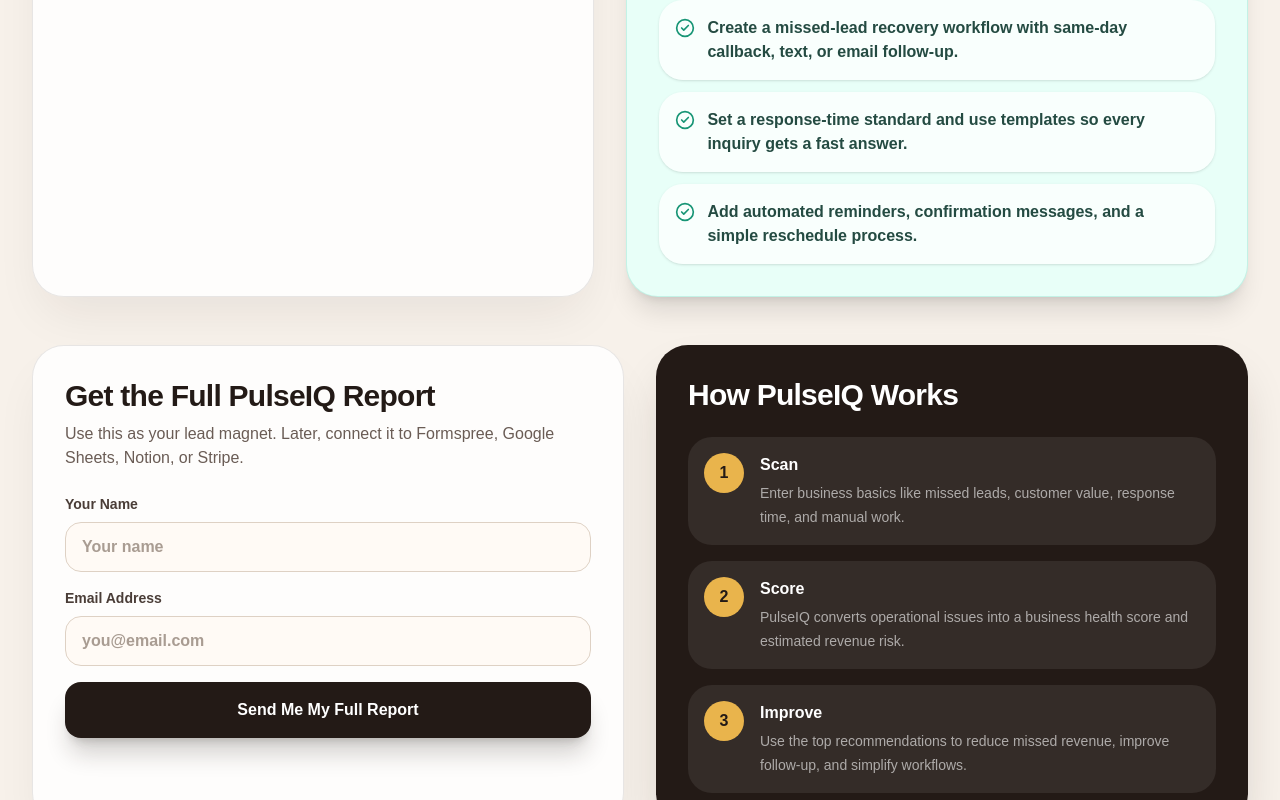
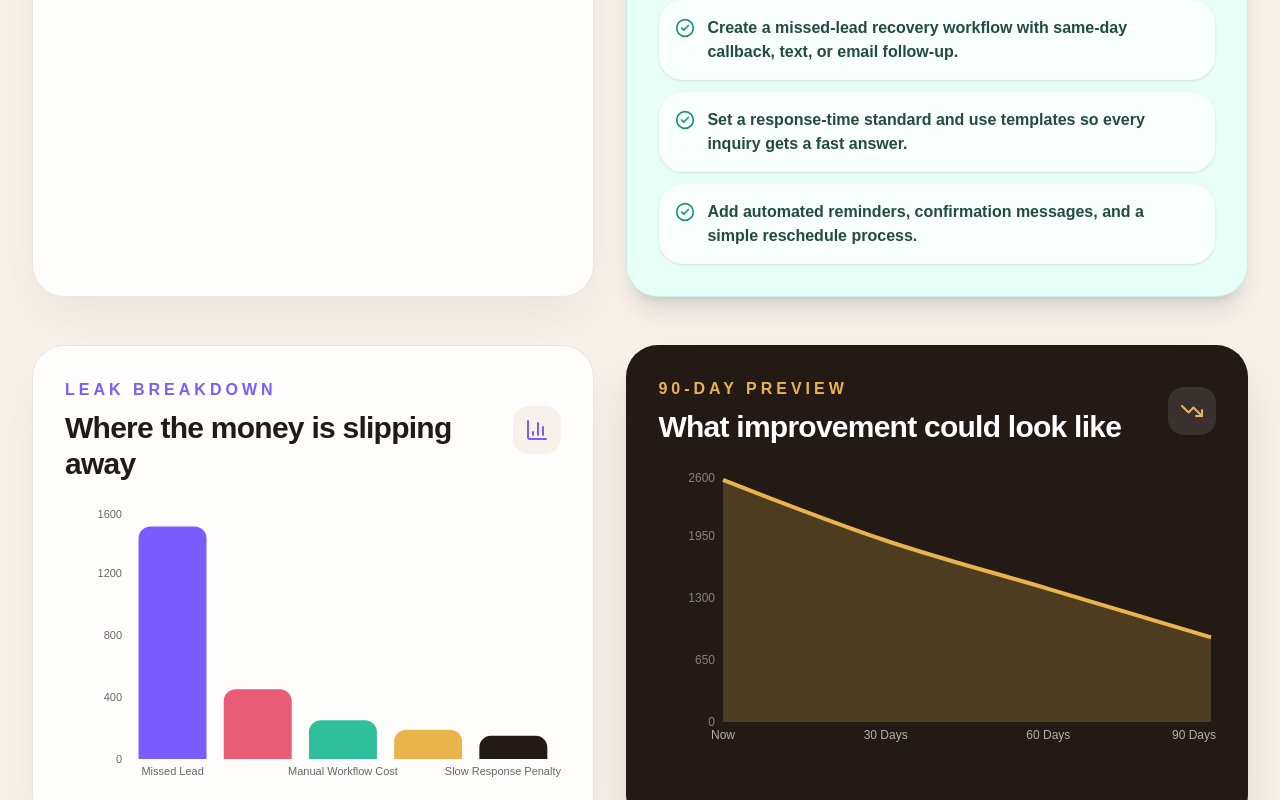
Before and after one commit to aundreanapper12-gif/pulseiqop, a Next.js app: page / in a window 1280 px wide. Shown: the part 2000-2800 px from the top of the page. Built offline with nearby package versions, Linux system fonts and the light colour scheme.

Commit message:
Install recharts charts

```diff
--- a/app/page.tsx
+++ b/app/page.tsx
@@ -8,6 +8,7 @@ import {
   Calculator,
   CheckCircle2,
   Download,
+  FileText,
   Mail,
   ShieldCheck,
   Sparkles,
@@ -15,6 +16,7 @@ import {
   Users,
   Zap,
 } from "lucide-react";
+import { Area, AreaChart, Bar, BarChart, Cell, Pie, PieChart, ResponsiveContainer, Tooltip, XAxis, YAxis } from "recharts";
 
 type IndustryKey = "general" | "salon" | "law" | "contractor" | "medspa" | "realestate" | "callcenter";
 
@@ -135,6 +137,24 @@ export default function PulseIQRevenueLeakScanner() {
     if (form.manualHours > 5) recommendations.push("Automate repetitive admin work with intake forms, scheduling tools, saved replies, or AI-assisted templates.");
     if (recommendations.length === 0) recommendations.push("Your operations look stable. Next, track conversion rate, retention, and repeat customer value.");
 
+    const chartData = leaks.slice(0, 5).map((leak) => ({
+      name: leak.label.replace(" Revenue", ""),
+      value: Math.round(leak.amount),
+    }));
+
+    const improvementData = [
+      { label: "Now", leak: Math.round(estimatedMonthlyLeak) },
+      { label: "30 Days", leak: Math.round(estimatedMonthlyLeak * 0.75) },
+      { label: "60 Days", leak: Math.round(estimatedMonthlyLeak * 0.55) },
+      { label: "90 Days", leak: Math.round(estimatedMonthlyLeak * 0.35) },
+    ];
+
+    const beforeAfter = {
+      current: Math.round(estimatedMonthlyLeak),
+      improved: Math.round(estimatedMonthlyLeak * 0.35),
+      recovered: Math.round(estimatedMonthlyLeak * 0.65),
+    };
+
     return {
       estimatedMonthlyLeak,
       annualLeak,
@@ -142,6 +162,9 @@ export default function PulseIQRevenueLeakScanner() {
       score,
       riskLevel,
       leaks,
+      chartData,
+      improvementData,
+      beforeAfter,
       recommendations: recommendations.slice(0, 3),
       focus: industryPresets[form.industry].focus,
     };
@@ -336,6 +359,88 @@ export default function PulseIQRevenueLeakScanner() {
           </div>
         </section>
 
+        <section className="mt-12 grid gap-8 lg:grid-cols-[0.95fr_1.05fr]">
+          <Card className="rounded-[2rem] border border-[#231a16]/10 bg-white/85 p-6 shadow-2xl shadow-[#231a16]/8 backdrop-blur md:p-8">
+            <div className="flex items-center justify-between gap-4">
+              <div>
+                <p className="font-black uppercase tracking-[0.25em] text-[#7a5cff]">Leak Breakdown</p>
+                <h2 className="mt-2 text-3xl font-black tracking-tight">Where the money is slipping away</h2>
+              </div>
+              <div className="rounded-2xl bg-[#f7f1ea] p-3 text-[#7a5cff]"><BarChart3 className="h-6 w-6" /></div>
+            </div>
+            <div className="mt-6 h-72">
+              <ResponsiveContainer width="100%" height="100%">
+                <BarChart data={results.chartData}>
+                  <XAxis dataKey="name" tick={{ fontSize: 11 }} axisLine={false} tickLine={false} />
+                  <YAxis tick={{ fontSize: 11 }} axisLine={false} tickLine={false} />
+                  <Tooltip formatter={(value: number) => money(value)} />
+                  <Bar dataKey="value" radius={[12, 12, 0, 0]}>
+                    {results.chartData.map((_, index) => (
+                      <Cell key={index} fill={["#7a5cff", "#e85d75", "#2fbf9b", "#e9b44c", "#231a16"][index % 5]} />
+                    ))}
+                  </Bar>
+                </BarChart>
+              </ResponsiveContainer>
+            </div>
+          </Card>
+
+          <Card className="rounded-[2rem] bg-[#231a16] p-6 text-white shadow-2xl shadow-[#231a16]/20 md:p-8">
+            <div className="flex items-center justify-between gap-4">
+              <div>
+                <p className="font-black uppercase tracking-[0.25em] text-[#e9b44c]">90-Day Preview</p>
+                <h2 className="mt-2 text-3xl font-black tracking-tight">What improvement could look like</h2>
+              </div>
+              <div className="rounded-2xl bg-white/10 p-3 text-[#e9b44c]"><TrendingDown className="h-6 w-6" /></div>
+            </div>
+            <div className="mt-6 h-72">
+              <ResponsiveContainer width="100%" height="100%">
+                <AreaChart data={results.improvementData}>
+                  <XAxis dataKey="label" tick={{ fill: "rgba(255,255,255,.65)", fontSize: 12 }} axisLine={false} tickLine={false} />
+                  <YAxis tick={{ fill: "rgba(255,255,255,.45)", fontSize: 12 }} axisLine={false} tickLine={false} />
+                  <Tooltip formatter={(value: number) => money(value)} contentStyle={{ borderRadius: 16 }} />
+                  <Area type="monotone" dataKey="leak" stroke="#e9b44c" strokeWidth={4} fill="#e9b44c" fillOpacity={0.22} />
+                </AreaChart>
+              </ResponsiveContainer>
+            </div>
+          </Card>
+        </section>
+
+        <section className="mt-12 grid gap-8 lg:grid-cols-3">
+          <Card className="rounded-[2rem] border border-[#231a16]/10 bg-white/85 p-6 shadow-xl backdrop-blur md:p-8 lg:col-span-2">
+            <p className="font-black uppercase tracking-[0.25em] text-[#2fbf9b]">Before vs. After</p>
+            <h2 className="mt-2 text-3xl font-black tracking-tight">A practical recovery target</h2>
+            <div className="mt-6 grid gap-4 md:grid-cols-3">
+              <div className="rounded-3xl bg-[#fff3f0] p-5">
+                <p className="text-sm font-bold text-[#8b5148]">Current Monthly Leak</p>
+                <p className="mt-2 text-3xl font-black text-[#e85d75]">{money(results.beforeAfter.current)}</p>
+              </div>
+              <div className="rounded-3xl bg-[#f3efff] p-5">
+                <p className="text-sm font-bold text-[#5c4e9c]">Potential Recovery</p>
+                <p className="mt-2 text-3xl font-black text-[#7a5cff]">{money(results.beforeAfter.recovered)}</p>
+              </div>
+              <div className="rounded-3xl bg-[#e8fff8] p-5">
+                <p className="text-sm font-bold text-[#16745e]">Improved Leak Target</p>
+                <p className="mt-2 text-3xl font-black text-[#179575]">{money(results.beforeAfter.improved)}</p>
+              </div>
+            </div>
+            <p className="mt-5 leading-7 text-[#6a5c55]">
+              This preview assumes the business reduces missed leads, slow follow-up, manual work, and preventable cancellations over 90 days. It is an estimate, not a guarantee.
+            </p>
+          </Card>
+
+          <Card className="rounded-[2rem] border border-[#231a16]/10 bg-white/85 p-6 shadow-xl backdrop-blur md:p-8">
+            <p className="font-black uppercase tracking-[0.25em] text-[#7a5cff]">Report Preview</p>
+            <div className="mt-5 rounded-3xl bg-[#f7f1ea] p-5 shadow-inner">
+              <FileText className="h-9 w-9 text-[#7a5cff]" />
+              <h3 className="mt-4 text-2xl font-black">Mini Audit PDF</h3>
+              <p className="mt-2 text-sm leading-6 text-[#6a5c55]">Includes leak breakdown, recommended workflow changes, KPI tracker, and a 30-day action plan.</p>
+              <button className="mt-5 inline-flex w-full items-center justify-center rounded-2xl bg-[#231a16] px-5 py-4 font-black text-white">
+                Download Sample <Download className="ml-2 h-5 w-5" />
+              </button>
+            </div>
+          </Card>
+        </section>
+
         <section className="mt-12 grid gap-8 lg:grid-cols-2">
           <Card className="rounded-[2rem] border border-[#231a16]/10 bg-white/85 p-6 text-[#231a16] shadow-2xl shadow-[#231a16]/8 backdrop-blur md:p-8">
             <h2 className="text-3xl font-black tracking-tight">Get the Full PulseIQ Report</h2>
--- a/package.json
+++ b/package.json
@@ -13,7 +13,8 @@
     "lucide-react": "^1.16.0",
     "next": "16.2.6",
     "react": "19.2.4",
-    "react-dom": "19.2.4"
+    "react-dom": "19.2.4",
+    "recharts": "^3.8.1"
   },
   "devDependencies": {
     "@tailwindcss/postcss": "^4",
```
Also changed, not shown: 1 other file (tests, documents, lock files or other folders).
